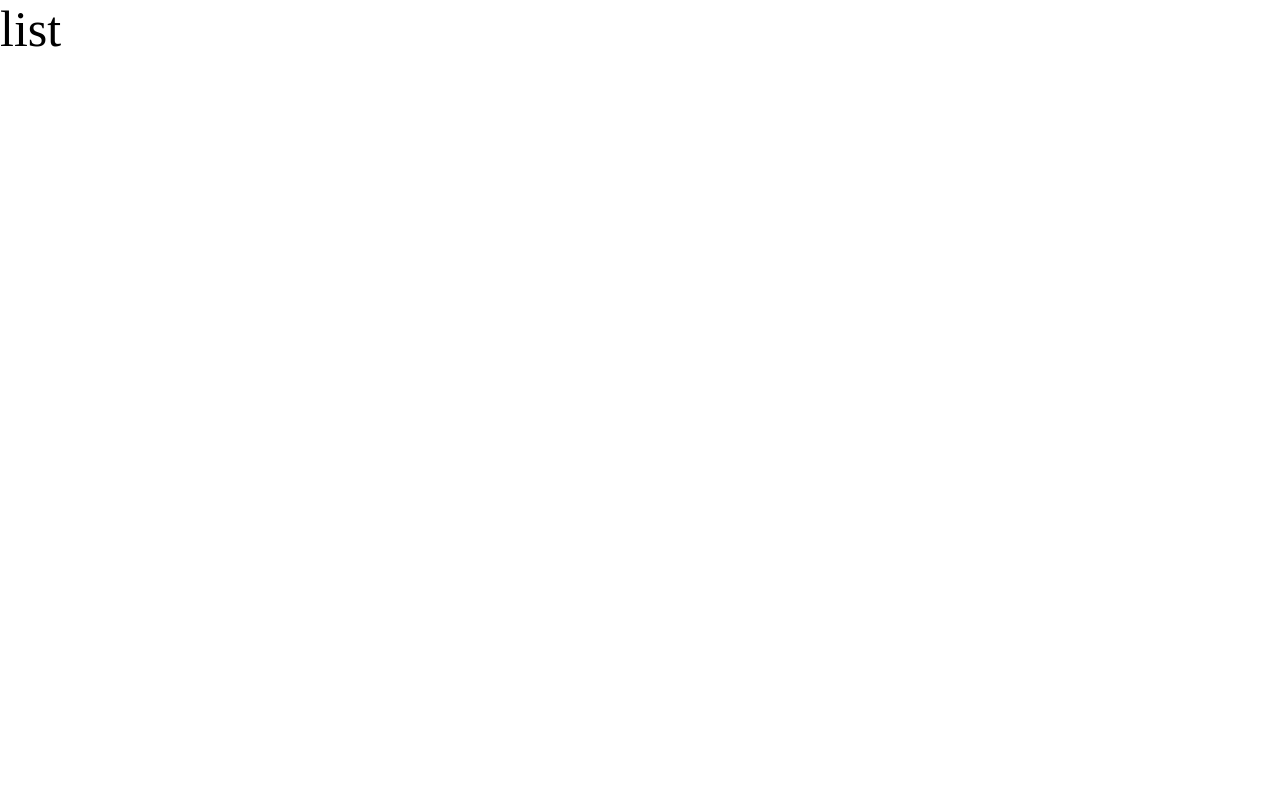
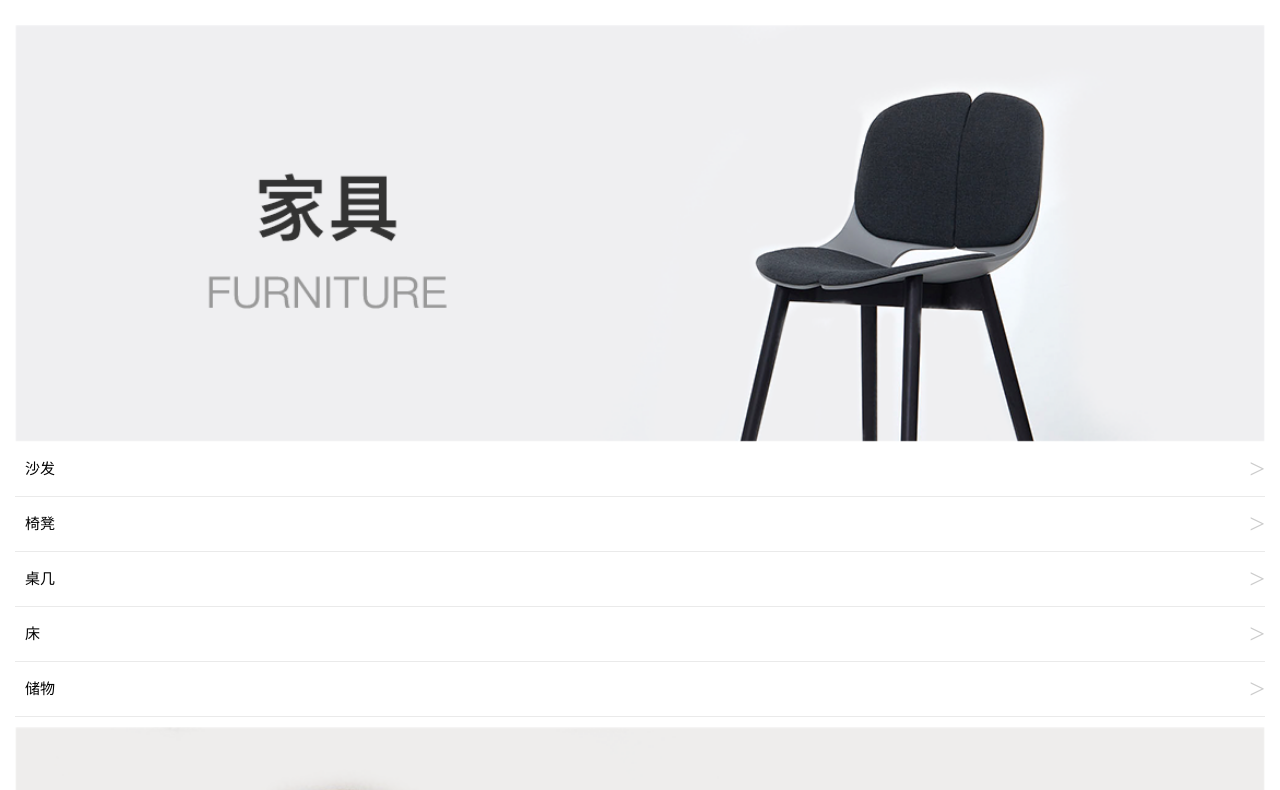
Before and after one commit to ricardoqin/GitForHGroup, a Vue app: page /sortlist in a window 1280 px wide. Shown: the top 790 px of the page. Built offline with nearby package versions, Linux system fonts and the light colour scheme.

Commit message:
no message

```diff
--- a/src/components/sortlist.vue
+++ b/src/components/sortlist.vue
@@ -1,21 +1,130 @@
 <template>
-	<div>
-		list
+	<div class="sortlist">
+		<div class="search"></div>
+		<div class="tab">
+			<div class="tab-1">
+				<a href="#" title="">
+					<img src="../assets/furniture.png" alt="">
+				</a>
+				<ul class="tab-1-list">
+					<li @click="handleClick(20)">
+						<span class="span1">沙发</span>
+						<span class="span2">&gt;</span>
+					</li>
+					<li @click="handleClick(21)">
+						<span class="span1">椅凳</span>
+						<span class="span2">&gt;</span>
+					</li>
+					<li @click="handleClick(22)">
+						<span class="span1">桌几</span>
+						<span class="span2">&gt;</span>
+					</li>
+					<li @click="handleClick(23)">
+						<span class="span1">床</span>
+						<span class="span2">&gt;</span>
+					</li>
+					<li @click="handleClick(24)">
+						<span class="span1">储物</span>
+						<span class="span2">&gt;</span>
+					</li>
+				</ul>
+			</div>
+			<div class="tab-2">
+				<a href="#" title="">
+					<img src="../assets/household.png" alt="">
+				</a>
+				<ul class="tab-2-list">
+					<li @click="handleClick(25)">
+						<span class="span1">灯具</span>
+						<span class="span2">&gt;</span>
+					</li>
+					<li @click="handleClick(26)">
+						<span class="span1">用餐</span>
+						<span class="span2">&gt;</span>
+					</li>
+					<li @click="handleClick(32)">
+						<span class="span1">时尚生活</span>
+						<span class="span2">&gt;</span>
+					</li>
+					<li @click="handleClick(23)">
+						<span class="span1">收纳</span>
+						<span class="span2">&gt;</span>
+					</li>
+					<li @click="handleClick(27)">
+						<span class="span1">烹饪</span>
+						<span class="span2">&gt;</span>
+					</li>
+					<li @click="handleClick(28)">
+						<span class="span1">纺织品</span>
+						<span class="span2">&gt;</span>
+					</li>
+					<li @click="handleClick(29)">
+						<span class="span1">家饰</span>
+						<span class="span2">&gt;</span>
+					</li>
+					<li @click="handleClick(30)">
+						<span class="span1">儿童</span>
+						<span class="span2">&gt;</span>
+					</li>
+					<li @click="handleClick(31)">
+						<span class="span1">卫浴</span>
+						<span class="span2">&gt;</span>
+					</li>
+				</ul>
+			</div>
+		</div>
+
 	</div>
 </template>
 
 <script>
+import router from '../router'
 export default {
-
   name: 'home',
 
   data () {
     return {
 
     }
+  },
+  methods:{
+  	handleClick(sortclass){
+  		router.push(`/sortlist/sortclass=${sortclass}`)
+  	}
   }
 }
 </script>
 
 <style lang="scss" scoped>
+.sortlist{
+	font-family: 'Microsoft YaHei';
+	padding:15px;
+	.tab{
+		a{
+			height:127px;
+			img{
+				width:100%;
+				margin-top:10px;
+			}
+		}
+		li{
+			padding:0px 0px 20px 10px;
+			overflow: hidden;
+			line-height: 54px;
+			height:34px;
+			font-size:0.3rem;
+			border-bottom: 1px solid #eaeaea;
+
+			.span1{
+				float:left;
+			}
+			.span2{
+				float:right;
+				font-size:28px;
+				color: #ccc;
+				font-family: '宋体';
+			}
+		}
+	}
+}
 </style>
```
Also changed, not shown: src/router/index.js (+6 -2 lines), src/assets/furniture.png (added), src/assets/household.png (added).
